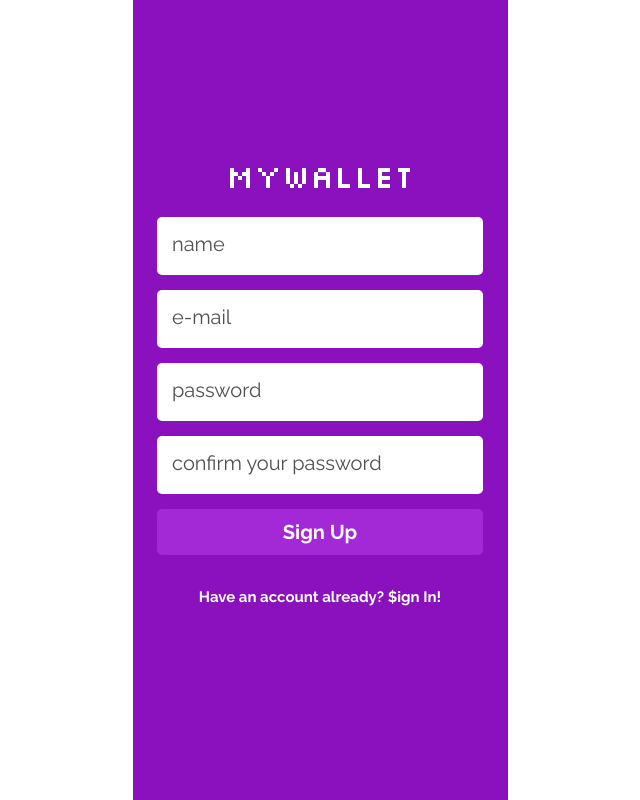
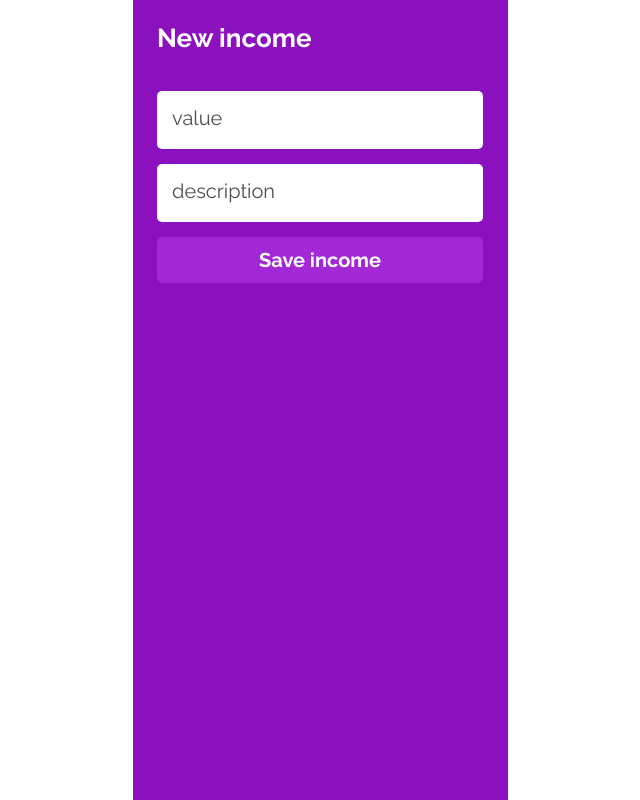
Before and after one commit to expeditus303/MyWallet-front-end, a React (Create React App) app: page / in a window 1280 px wide. Shown: the whole page, without its empty margins (320-960 px from the left). Built offline with nearby package versions, Linux system fonts and the light colour scheme.

Commit message:
new income page

```diff
--- a/package.json
+++ b/package.json
@@ -6,8 +6,10 @@
     "@testing-library/jest-dom": "^5.16.5",
     "@testing-library/react": "^13.4.0",
     "@testing-library/user-event": "^13.5.0",
+    "dotenv": "^16.0.3",
     "react": "^18.2.0",
     "react-dom": "^18.2.0",
+    "react-icons": "^4.7.1",
     "react-scripts": "5.0.1",
     "styled-components": "^5.3.6",
     "web-vitals": "^2.1.4"
--- a/src/App.jsx
+++ b/src/App.jsx
@@ -1,5 +1,7 @@
 import styled from "styled-components";
 import GlobalStyle from "./assets/GlobalStyle";
+import Home from "./pages/Home";
+import NewIncome from "./pages/NewIncome";
 import SignIn from "./pages/SignIn";
 import SignUP from "./pages/SignUp";
 
@@ -10,7 +12,9 @@ function App() {
       <GlobalStyle />
       <Body>
       {/* <SignIn /> */}
-      <SignUP />
+      {/* <SignUP /> */}
+      {/* <Home /> */}
+      <NewIncome />
       </Body>
     </>
   );
@@ -21,6 +25,7 @@ export default App;
 const Body = styled.div`
   height: 100vh;
   width: 375px;
+  /* width: 100%; */
   margin: auto;
   background-color: #8C11BE;
 
--- /dev/null
+++ b/src/pages/Home.jsx
@@ -0,0 +1,114 @@
+import styled from "styled-components";
+import { RiLogoutBoxRLine } from "react-icons/ri";
+import { AiOutlinePlusCircle, AiOutlineMinusCircle } from "react-icons/ai";
+
+export default function Home() {
+  return (
+    <>
+      <HomeContainer>
+        <TopBottomContainer>
+          <h1>Hello, World</h1>
+          <RiLogoutBoxRLine />
+        </TopBottomContainer>
+
+        <Registers>
+          <div>
+            <p>Não há registros de entrada ou saída</p>
+          </div>
+        </Registers>
+
+        <TopBottomContainer>
+          <NewInOutButton>
+            <div>
+              <AiOutlinePlusCircle id="icon" />
+            </div>
+            <div>New income</div>
+          </NewInOutButton>
+
+          <NewInOutButton>
+            <div>
+              <AiOutlineMinusCircle id="icon" />
+            </div>
+            <div>New expense</div>
+          </NewInOutButton>
+        </TopBottomContainer>
+      </HomeContainer>
+    </>
+  );
+}
+
+const HomeContainer = styled.div`
+  height: 100%;
+  width: 326px;
+  margin-top: 25px;
+  margin-bottom: 16px;
+
+  display: flex;
+  flex-direction: column;
+  justify-content: center;
+`;
+
+const TopBottomContainer = styled.div`
+  display: flex;
+  justify-content: space-between;
+
+  font-family: "Raleway";
+  font-weight: 700;
+  font-size: 26px;
+  color: #ffffff;
+`;
+
+const Registers = styled.div`
+  margin-top: 22px;
+  width: 100%;
+  height: 446px;
+  border-radius: 5px;
+  border-style: none;
+  background-color: #ffffff;
+  display: flex;
+  flex-direction: column;
+  justify-content: center;
+  align-items: center;
+
+  div {
+    width: 180px;
+
+    p {
+      font-family: "Raleway";
+      font-weight: 400;
+      font-size: 20px;
+      text-align: center;
+    }
+  }
+`;
+
+const NewInOutButton = styled.button`
+  margin-top: 15px;
+  width: 155px;
+  height: 114px;
+  background: #a328d6;
+  border-radius: 5px;
+  border-style: none;
+
+  display: flex;
+  flex-direction: column;
+  align-items: flex-start;
+  justify-content: space-around;
+
+  font-family: "Raleway";
+  font-weight: 700;
+  font-size: 17px;
+
+  color: #ffffff;
+
+  div {
+    display: flex;
+    width: 64px;
+    text-align: left;
+    margin-left: 10px;
+  }
+
+  #icon {
+    font-size: 25px;
+  }
+`;
--- /dev/null
+++ b/src/pages/NewIncome.jsx
@@ -0,0 +1,74 @@
+import styled from "styled-components";
+
+export default function NewIncome() {
+  return (
+    <>
+      <NewContainer>
+        <TopBottomContainer>
+          <h1>New income</h1>
+        </TopBottomContainer>
+
+        <Input placeholder="value" />
+        <Input placeholder="description" />
+        <Button>Save income</Button>
+      </NewContainer>
+    </>
+  );
+}
+
+const NewContainer = styled.div`
+  height: 100%;
+  width: 326px;
+  margin-top: 25px;
+
+  display: flex;
+  flex-direction: column;
+`;
+
+const TopBottomContainer = styled.div`
+  display: flex;
+  justify-content: space-between;
+  margin-bottom: 25px;
+
+  font-family: "Raleway";
+  font-weight: 700;
+  font-size: 26px;
+  color: #ffffff;
+
+`;
+
+const Input = styled.input`
+  width: 326px;
+  height: 58px;
+  background: #ffffff;
+  border-radius: 5px;
+  border-style: none;
+  margin-top: 15px;
+  padding-left: 15px;
+  box-sizing: border-box;
+
+  ::placeholder {
+    font-family: "Raleway";
+    font-size: 20px;
+    color: #4f4f4f;
+  }
+
+  :focus::placeholder {
+    color: transparent;
+  }
+`;
+
+const Button = styled.button`
+  width: 326px;
+  height: 46px;
+  border-style: none;
+  background: #a328d6;
+  border-radius: 5px;
+  border-style: none;
+  margin-top: 15px;
+
+  font-family: "Raleway";
+  font-weight: 700;
+  font-size: 20px;
+  color: #ffffff;
+`;
```
Also changed, not shown: 1 other file (tests, documents, lock files or other folders).
